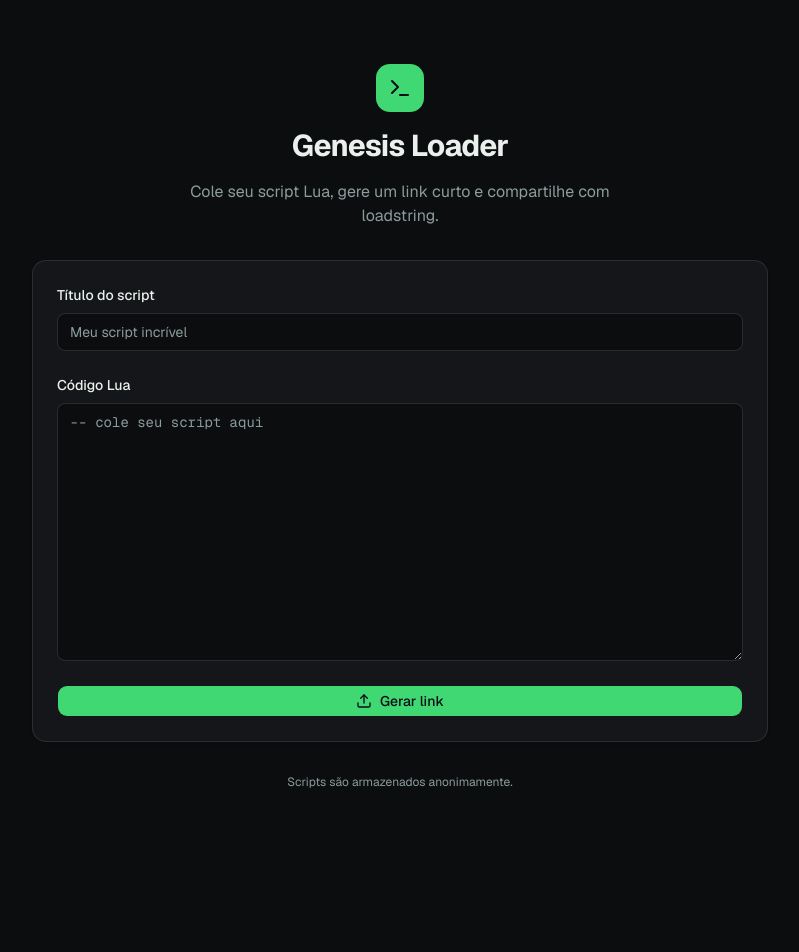
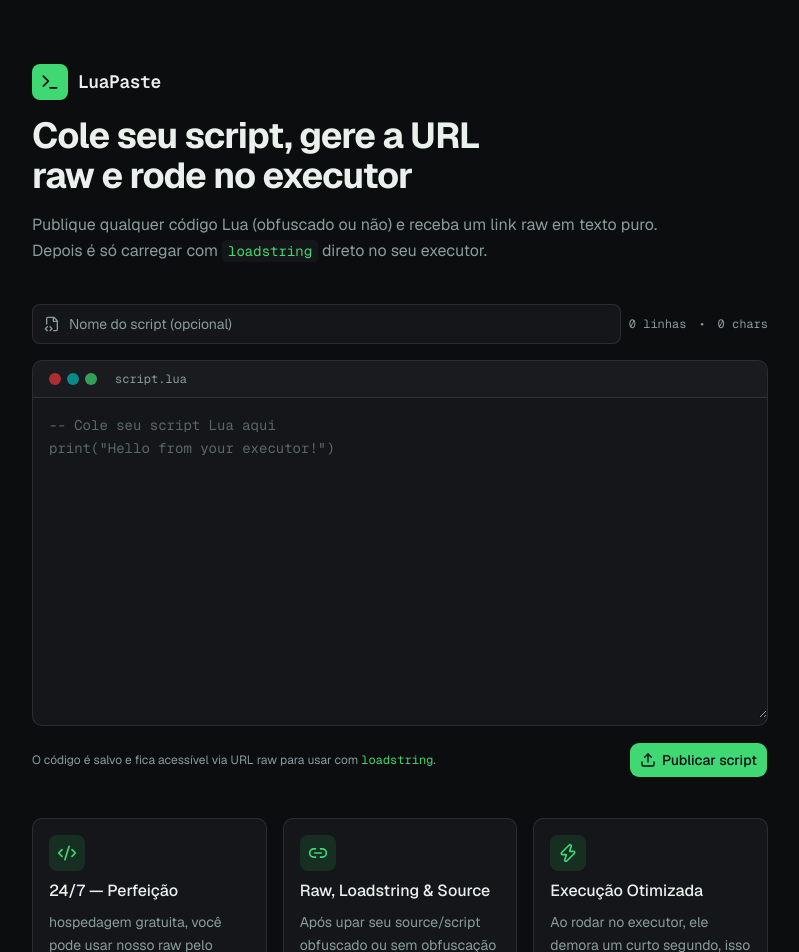
Before and after one commit to spectrumxx/xyz, a Next.js app: page / in a window 1280 px wide. Shown: the top 952 px of the page, without its empty margins (240-1039 px from the left). Before the commit the page ends 854 px from the top, so only its background shows below. Built offline with nearby package versions, Linux system fonts and the light colour scheme; no server answers.

Commit message:
Update page.tsx

```diff
--- a/app/page.tsx
+++ b/app/page.tsx
@@ -1,66 +1,58 @@
 import { createScript } from "@/app/actions/scripts"
 import { Button } from "@/components/ui/button"
-import { Terminal, Upload, Code2 } from "lucide-react"
 import Link from "next/link"
-
-export const dynamic = "force-dynamic"
+import { PasteForm } from "@/components/paste-form"
+import { Terminal, Zap, Link2, Code2 } from "lucide-react"
 
 export default function HomePage() {
   return (
-    <main className="mx-auto flex min-h-svh w-full max-w-3xl flex-col gap-8 px-4 py-12 sm:py-16">
-      <header className="flex flex-col items-center gap-4 text-center">
-        <div className="flex size-12 items-center justify-center rounded-xl bg-primary text-primary-foreground">
-          <Terminal className="size-6" />
+    <main className="mx-auto flex min-h-svh w-full max-w-3xl flex-col gap-10 px-4 py-12 sm:py-16">
+      <header className="flex flex-col gap-4">
+        <div className="flex items-center gap-2.5">
+          <div className="flex size-9 items-center justify-center rounded-md bg-primary text-primary-foreground">
+            <Terminal className="size-5" />
+          </div>
+          <span className="font-mono text-lg font-semibold tracking-tight text-foreground">LuaPaste</span>
         </div>
-        <h1 className="text-balance text-3xl font-bold tracking-tight text-foreground">
-          Genesis Loader
+        <h1 className="text-balance text-3xl font-bold tracking-tight text-foreground sm:text-4xl">
+          Cole seu script, gere a URL raw e rode no executor
         </h1>
-        <p className="max-w-md text-muted-foreground">
-          Cole seu script Lua, gere um link curto e compartilhe com loadstring.
+        <p className="max-w-2xl text-pretty leading-relaxed text-muted-foreground">
+          Publique qualquer código Lua (obfuscado ou não) e receba um link raw em texto puro. Depois é só carregar com{" "}
+          <code className="rounded bg-card px-1.5 py-0.5 font-mono text-sm text-primary">loadstring</code> direto no seu
+          executor.
         </p>
       </header>
 
-      <form
-        action={createScript}
-        className="flex flex-col gap-6 rounded-xl border border-border bg-card p-6 shadow-sm"
-      >
-        <div className="flex flex-col gap-2">
-          <label htmlFor="title" className="text-sm font-medium text-foreground">
-            Título do script
-          </label>
-          <input
-            id="title"
-            name="title"
-            type="text"
-            placeholder="Meu script incrível"
-            maxLength={120}
-            className="rounded-md border border-input bg-background px-3 py-2 text-sm text-foreground placeholder:text-muted-foreground focus:outline-none focus:ring-2 focus:ring-ring"
-          />
-        </div>
+      <PasteForm />
 
-        <div className="flex flex-col gap-2">
-          <label htmlFor="content" className="text-sm font-medium text-foreground">
-            Código Lua
-          </label>
-          <textarea
-            id="content"
-            name="content"
-            required
-            placeholder="-- cole seu script aqui"
-            rows={12}
-            className="resize-y rounded-md border border-input bg-background px-3 py-2 font-mono text-sm text-foreground placeholder:text-muted-foreground focus:outline-none focus:ring-2 focus:ring-ring"
-          />
-        </div>
-
-        <Button type="submit" className="w-full gap-2">
-          <Upload className="size-4" />
-          Gerar link
-        </Button>
-      </form>
-
-      <footer className="mt-auto text-center text-xs text-muted-foreground">
-        <p>Scripts são armazenados anonimamente.</p>
-      </footer>
+      <section className="grid gap-4 sm:grid-cols-3">
+        <Feature
+          icon={<Code2 className="size-5" />}
+          title="24/7 — Perfeição"
+          desc="hospedagem gratuita, você pode usar nosso raw pelo tempo que preferir, com o melhor desempenho possível, online 24 horas por dia, toda semana!"
+        />
+        <Feature
+          icon={<Link2 className="size-5" />}
+          title="Raw, Loadstring & Source"
+          desc="Após upar seu source/script obfuscado ou sem obfuscação aqui, você receberá tudo certinho, eu digo: url feita, loadstring feita, e o código vai exibir no seu output, praticamente tudo de primeira mão."
+        />
+        <Feature
+          icon={<Zap className="size-5" />}
+          title="Execução Otimizada"
+          desc="Ao rodar no executor, ele demora um curto segundo, isso não é por conta de obfuscador nem nada, é só a otimização do url sendo montada."
+        />
+      </section>
     </main>
   )
 }
+
+function Feature({ icon, title, desc }: { icon: React.ReactNode; title: string; desc: string }) {
+  return (
+    <div className="flex flex-col gap-2 rounded-lg border border-border bg-card p-4">
+      <div className="flex size-9 items-center justify-center rounded-md bg-accent text-primary">{icon}</div>
+      <h2 className="font-medium text-foreground">{title}</h2>
+      <p className="text-sm leading-relaxed text-muted-foreground">{desc}</p>
+    </div>
+  )
+}
```
